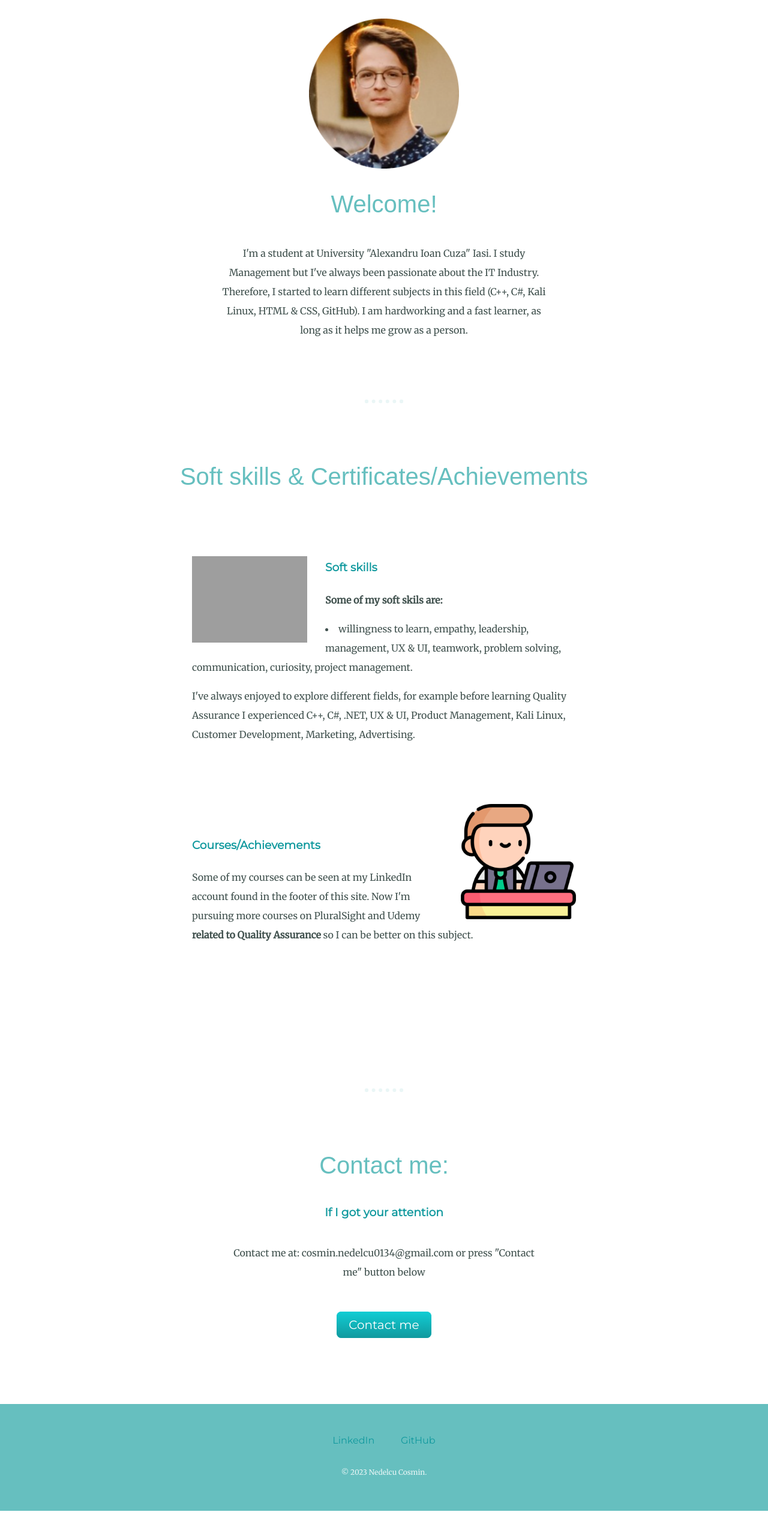
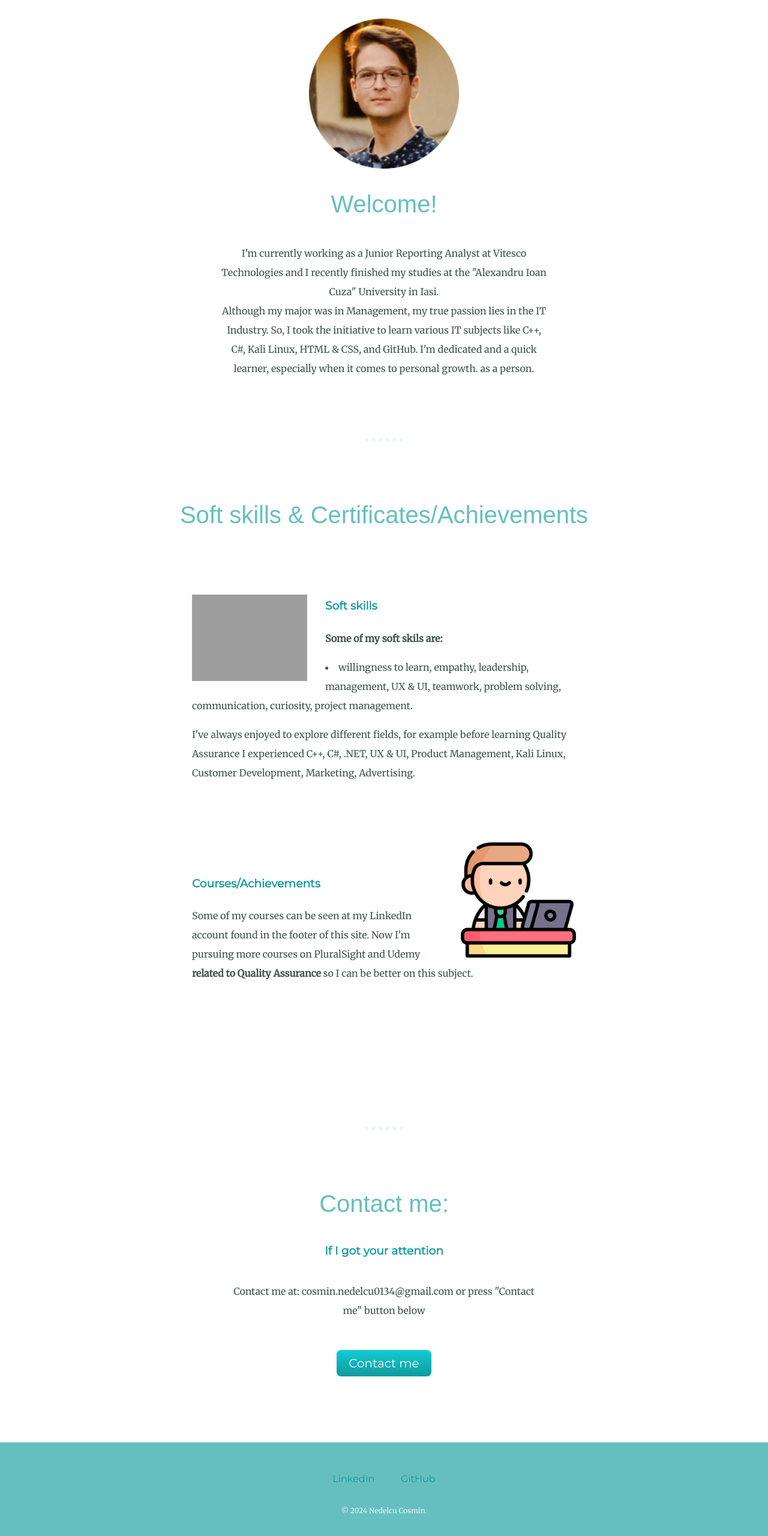
Before and after one commit to cosmin0134/mycv, a plain HTML site: page index.html in a window 1280 px wide. Shown: the part 1039-3599 px from the top of the page at 60% size. Before the commit the page ends 3557 px from the top, so only its background shows below. Drawn offline with Linux system fonts and the light colour scheme; grey boxes are pictures that could not be loaded; a web font is replaced by a local one.

Commit message:
Update index.html

```diff
--- a/index.html
+++ b/index.html
@@ -26,8 +26,8 @@
     <div class="profile">
       <img class="myface" src="images/myfacebutround.png" alt="profile-photo">
       <h2>Welcome!</h2>
-      <p class="intro">I'm a student at University "Alexandru Ioan Cuza" Iasi. I study Management but I've always been passionate about the IT Industry.
-        <br>Therefore, I started to learn different subjects in this field (C++, C#, Kali Linux, HTML & CSS, GitHub). I am hardworking and a fast learner, as long as it helps me grow
+      <p class="intro">I'm currently working as a Junior Reporting Analyst at Vitesco Technologies and I recently finished my studies at the "Alexandru Ioan Cuza" University in Iasi.
+        <br>Although my major was in Management, my true passion lies in the IT Industry. So, I took the initiative to learn various IT subjects like C++, C#, Kali Linux, HTML & CSS, and GitHub. I'm dedicated and a quick learner, especially when it comes to personal growth.
 as a person.
       </p>
     </div>
@@ -67,7 +67,7 @@ as a person.
   <div class="bottom-container">
     <a class="footer-link" href="https://www.linkedin.com/in/cosmin-nedelcu-680550190/">LinkedIn</a>
     <a class="footer-link" href="https://github.com/cosmin0134">GitHub</a>
-    <p class="copyright">© 2023 Nedelcu Cosmin.</p>
+    <p class="copyright">© 2024 Nedelcu Cosmin.</p>
   </div>
 
 </body>
```
